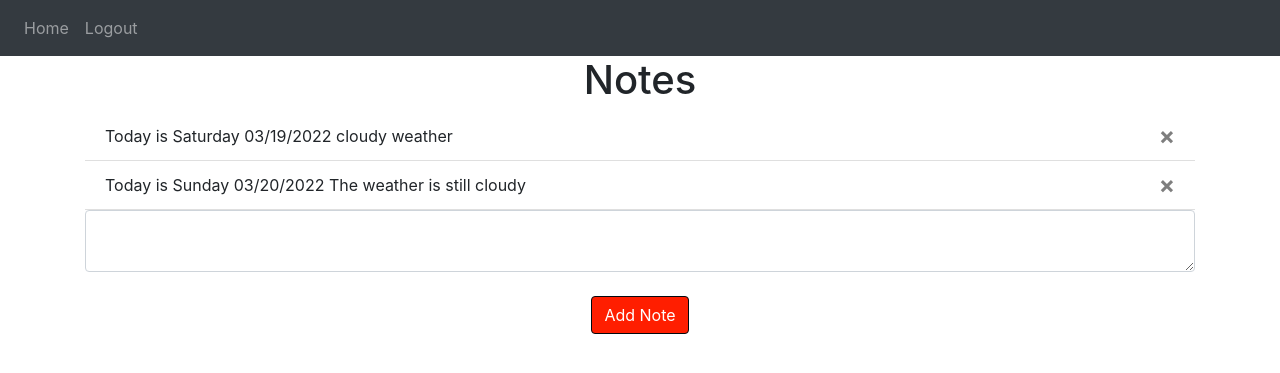
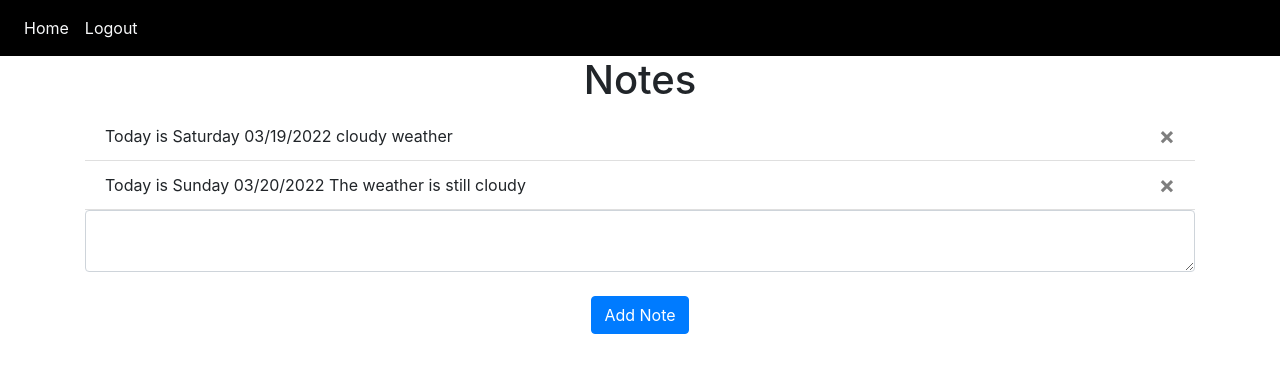
Before and after one commit to RamiHadji/CS50-Final-Project, a Flask app: page / in a window 1280 px wide. Shown: the top 373 px of the page. Run offline with Flask 2, Linux system fonts and the light colour scheme; a user stored in the database is signed in; data comes from the database, SQL or seed files in the repository; some libraries are stand-ins or nearby versions.

Commit message:
Add files via upload

```diff
--- a/project/website/templates/base.html
+++ b/project/website/templates/base.html
@@ -16,11 +16,19 @@
     />
 
     <title>{% block title %}Home{% endblock %}</title>
-    <style>.btn-primary {
-      color: #fff;
-      background-color: #ff1e00;
-      border-color: #01080f;
-  }</style>
+    <style>
+      .alert-success {
+    color: #155724;
+    background-color: #68c77f;
+    border-color: #85eb9c;
+}
+.bg-dark {
+    background-color: #000000!important;
+}
+.navbar-dark .navbar-nav .nav-link {
+    color: #f8f9fa;
+}
+    </style>
   </head>
   <body>
     <nav class="navbar navbar-expand-lg navbar-dark bg-dark">
```
